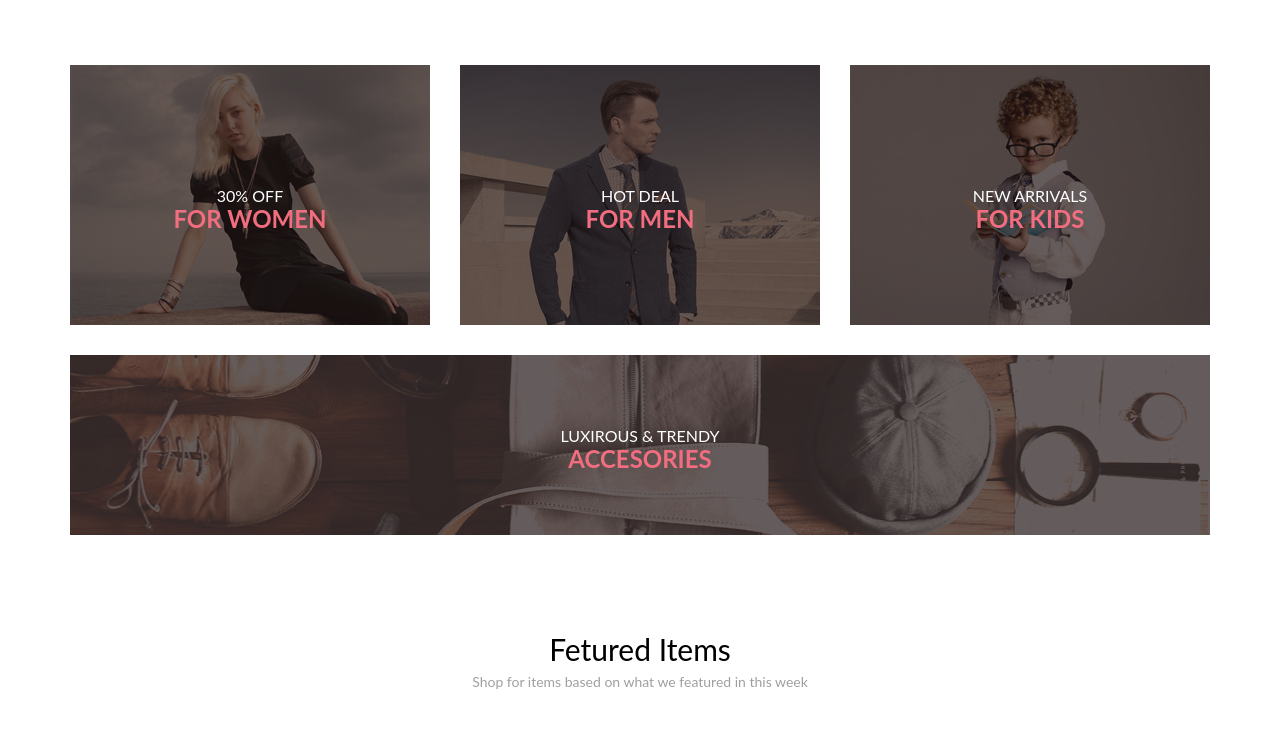
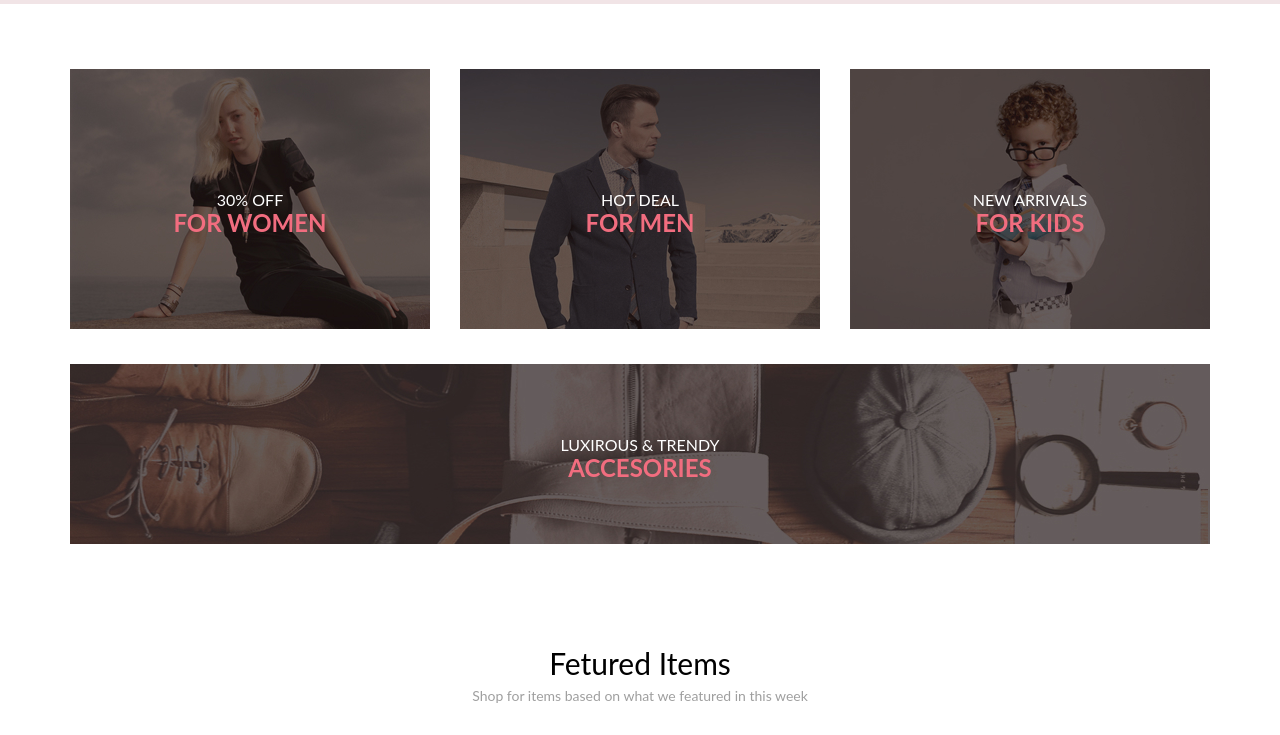
Before and after one commit to GaleArt/1-3-Professional-layout, a plain HTML site: page index.html in a window 1280 px wide. Shown: the part 839-1574 px from the top of the page. Drawn offline with Linux system fonts and the light colour scheme; a web font is replaced by a local one.

Commit message:
Переписал секцию gallery на гридах

```diff
--- a/index.html
+++ b/index.html
@@ -139,34 +139,30 @@
       </section>
 
       <section class="gallery container">
-        <div class="gallery__img">
-          <figure class="gallery__img__child">
+        <figure class="gallery__img">
           <a href="Catalog.html">
           <img src="assets/4women.jpg" alt="for women">
           <p>30% OFF<span>FOR WOMEN</span></p>
           </a>
         </figure>
-          <figure class="gallery__img__child">
+        <figure class="gallery__img">
           <a href="Catalog.html">
           <img src="assets/4men.jpg" alt="for men">
           <p>HOT DEAL<span>FOR MEN</span></p>
           </a>
         </figure>
-          <figure class="gallery__img__child">
+        <figure class="gallery__img">
           <a href="Catalog.html">
           <img src="assets/4kids.jpg" alt="for kids">
           <p>NEW ARRIVALS<span>FOR KIDS</span></p>
           </a>
         </figure>
-        </div>
-        <div class="gallery__img">
-          <figure class="gallery__img__child lux">
+        <figure class="gallery__img">
           <a href="Catalog.html">
             <img src="assets/luxirous.jpg" alt="luxirous">
             <p>LUXIROUS & TRENDY<span>ACCESORIES</span></p>
           </a>
         </figure>
-        </div>
       </section>
 
       <section class="featured container">
--- a/style.scss
+++ b/style.scss
@@ -137,7 +137,6 @@ section, figure {
     @include flexible ();
   }
   &__img {
-    height: 764px;
     margin-left: -230px;
   }
   &__text {
@@ -163,23 +162,31 @@ section, figure {
     width: 12px;
     height: 93px;
     background-color: #F16D7F;
-    margin: 0 16px 0 64px;
+    margin: 0 1.4% 0 5.6%;
   }
 }
 
 .gallery {
-  display: flex;
-  flex-direction: column;
   margin-top: 65px;
+  display: grid;
+  grid-template-columns: repeat(3, 1fr);
+  grid-template-rows: 1fr 0.7fr;
+  grid-column-gap: 30px;
+  grid-row-gap: 30px;
   &__img {
-    display: flex;
-    justify-content: space-between;
-    &__child {
     position: relative;
     text-align: center;
-      width: 360px;
-      height: 260px;
     margin: 0;
+    &:nth-child(1) { grid-area: 1 / 1 / 2 / 2; }
+    &:nth-child(2) { grid-area: 1 / 2 / 2 / 3; }
+    &:nth-child(3) { grid-area: 1 / 3 / 2 / 4; }
+    &:nth-child(4) {
+      grid-area: 2 / 1 / 3 / 4;
+      p {
+        left: 490px;
+        top: 55px;
+      }
+    }
     &:hover {
       p {
         transform: scale(1.1);
@@ -202,16 +209,6 @@ section, figure {
       color: #F16D7F;
       font-size: 24px;
       line-height: 28.8px;
-      }
-    }
-    .lux {
-      margin-top: 30px;
-      width: 1140px;
-      height: 180px;
-      p {
-        left: 490px;
-        top: 55px;
-      }
     }
   }
 }
@@ -1006,3 +1003,12 @@ section, figure {
     right: 3px;
   }
 }
+/* Планшетыч */
+@media (max-width: 1025px) {
+
+}
+
+/* Мобилка */
+@media (max-width: 667px) {
+
+}
```
Also changed, not shown: assets/topImg2.png (added), css/style.css, css/style.min.css, 2 other files. Lines whose indentation alone changed are shown as unchanged.
